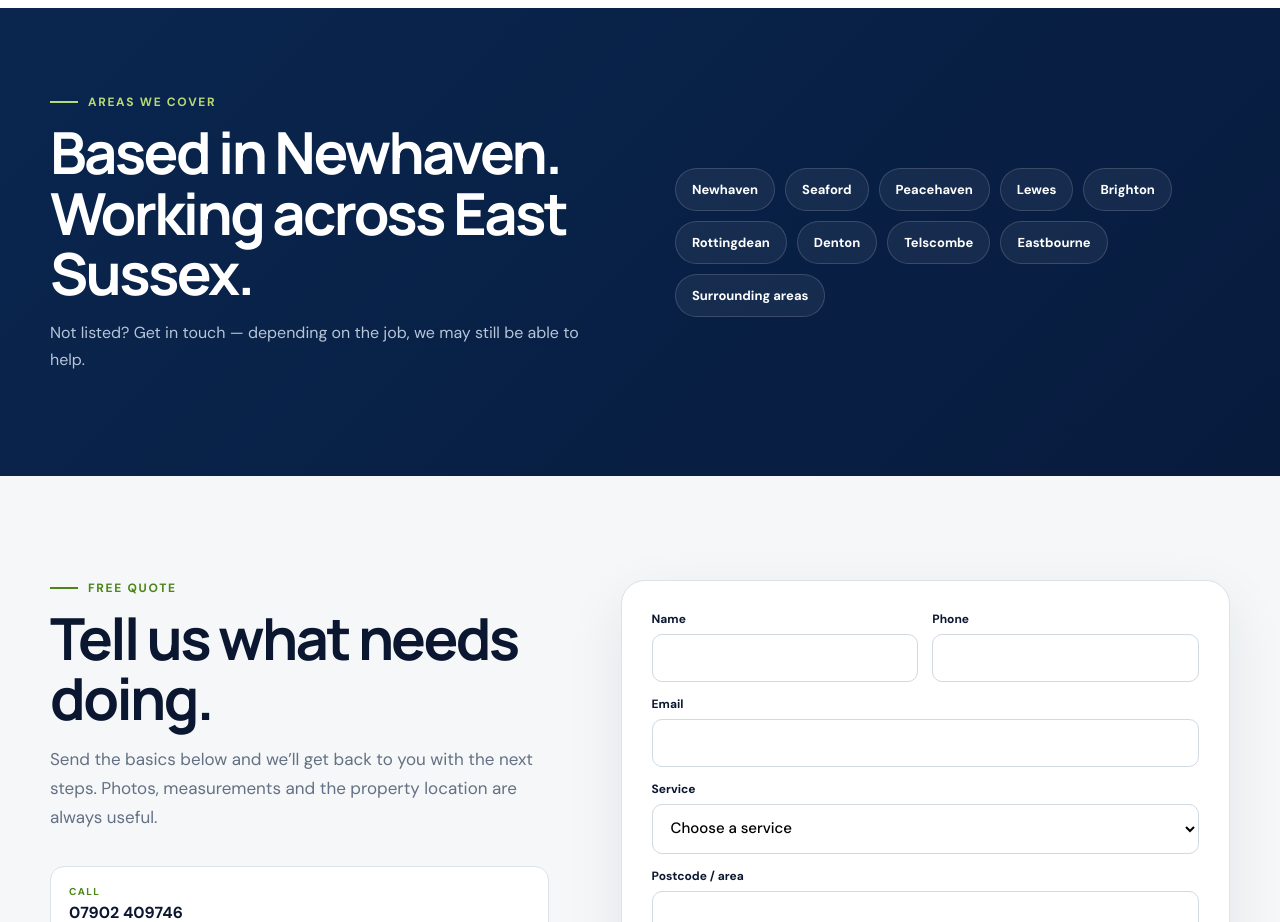
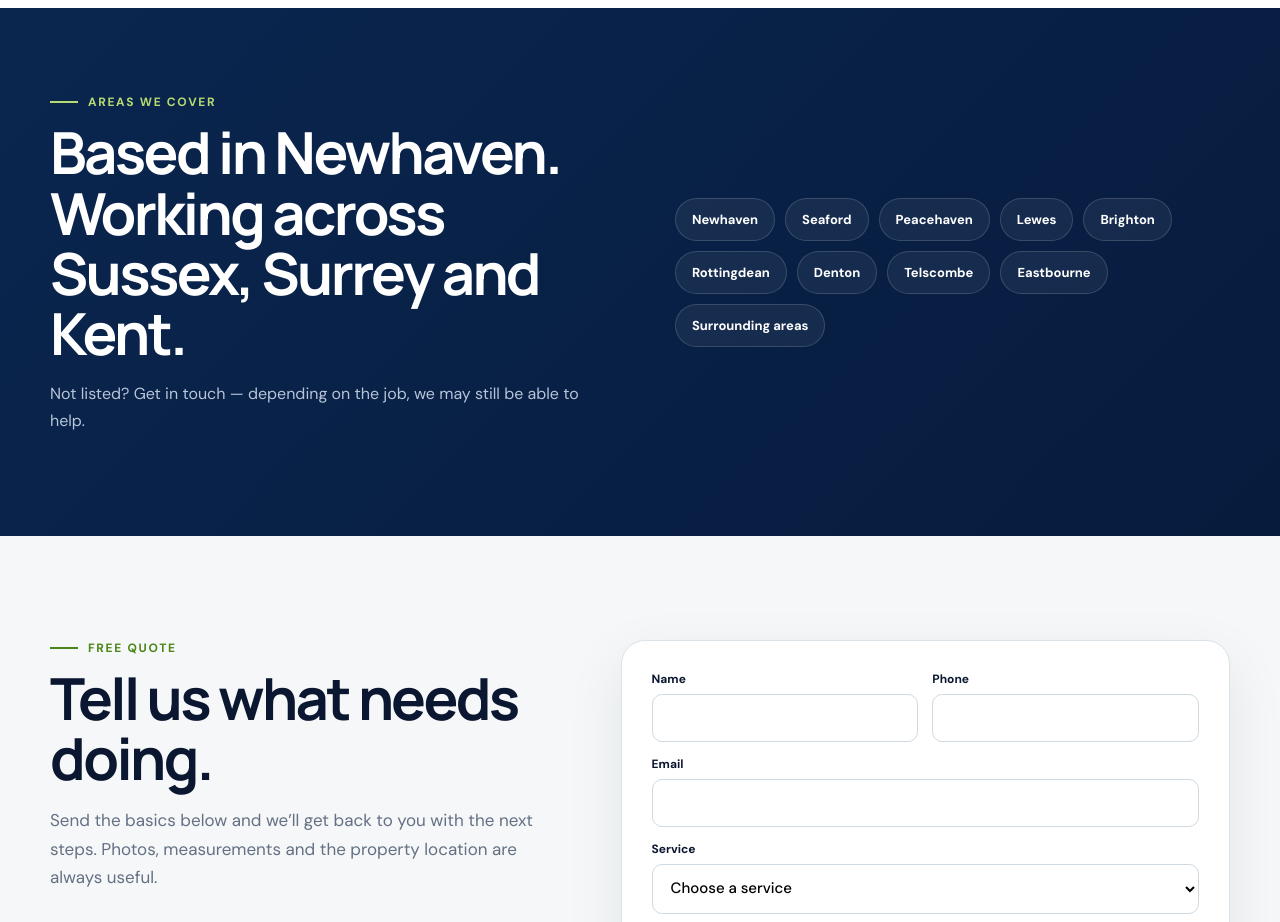
Before and after one commit to callumpeploe123/Peppys-website, a plain HTML site: page index.html in a window 1280 px wide. Shown: the part 3380-4302 px from the top of the page. Drawn offline with Linux system fonts and the light colour scheme.

Commit message:
Update index.html

```diff
--- a/index.html
+++ b/index.html
@@ -132,7 +132,7 @@ All our operatives are fully trained and experienced in their individual areas o
 
     <section class="areas" id="areas">
       <div class="container areas-grid">
-        <div class="reveal"><div class="eyebrow light"><span></span> Areas we cover</div><h2>Based in Newhaven.<br>Working across East Sussex.</h2><p>Not listed? Get in touch — depending on the job, we may still be able to help.</p></div>
+        <div class="reveal"><div class="eyebrow light"><span></span> Areas we cover</div><h2>Based in Newhaven.<br>Working across Sussex, Surrey and Kent.</h2><p>Not listed? Get in touch — depending on the job, we may still be able to help.</p></div>
         <div class="area-tags reveal">
           <span>Newhaven</span><span>Seaford</span><span>Peacehaven</span><span>Lewes</span><span>Brighton</span><span>Rottingdean</span><span>Denton</span><span>Telscombe</span><span>Eastbourne</span><span>Surrounding areas</span>
         </div>
```
